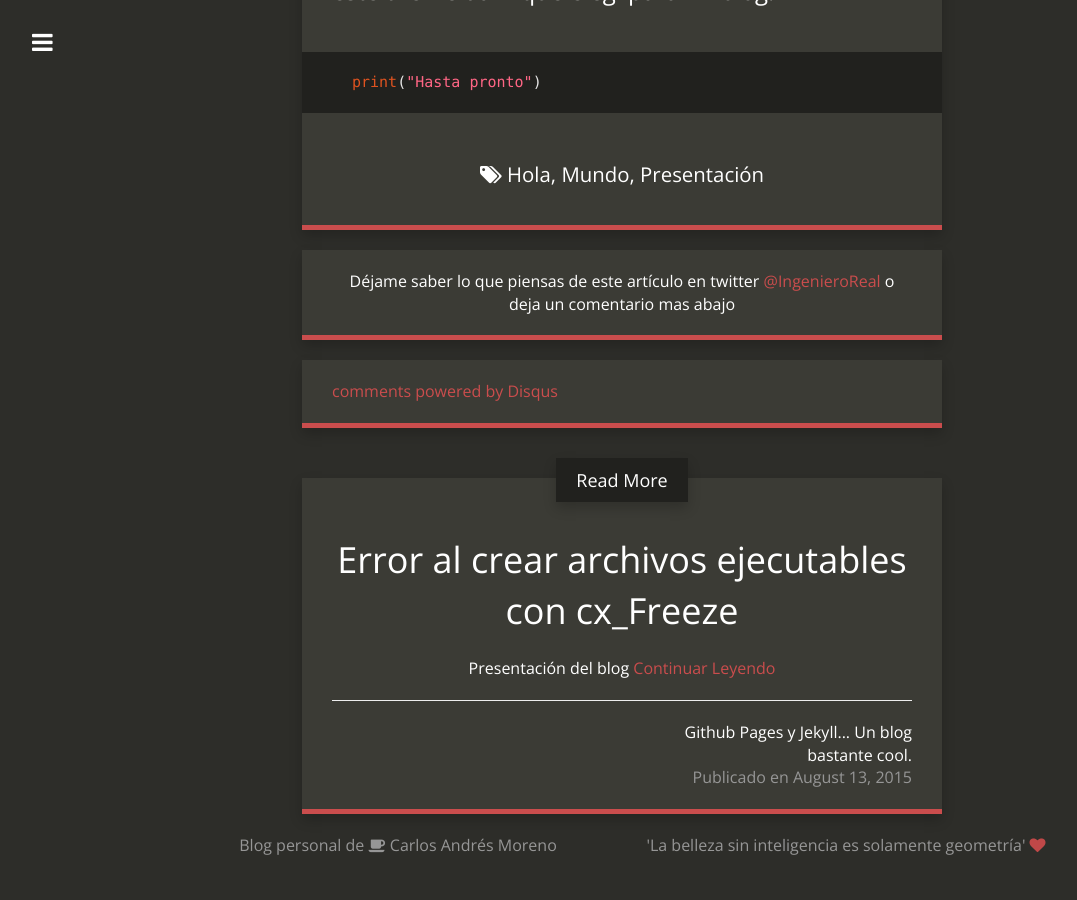
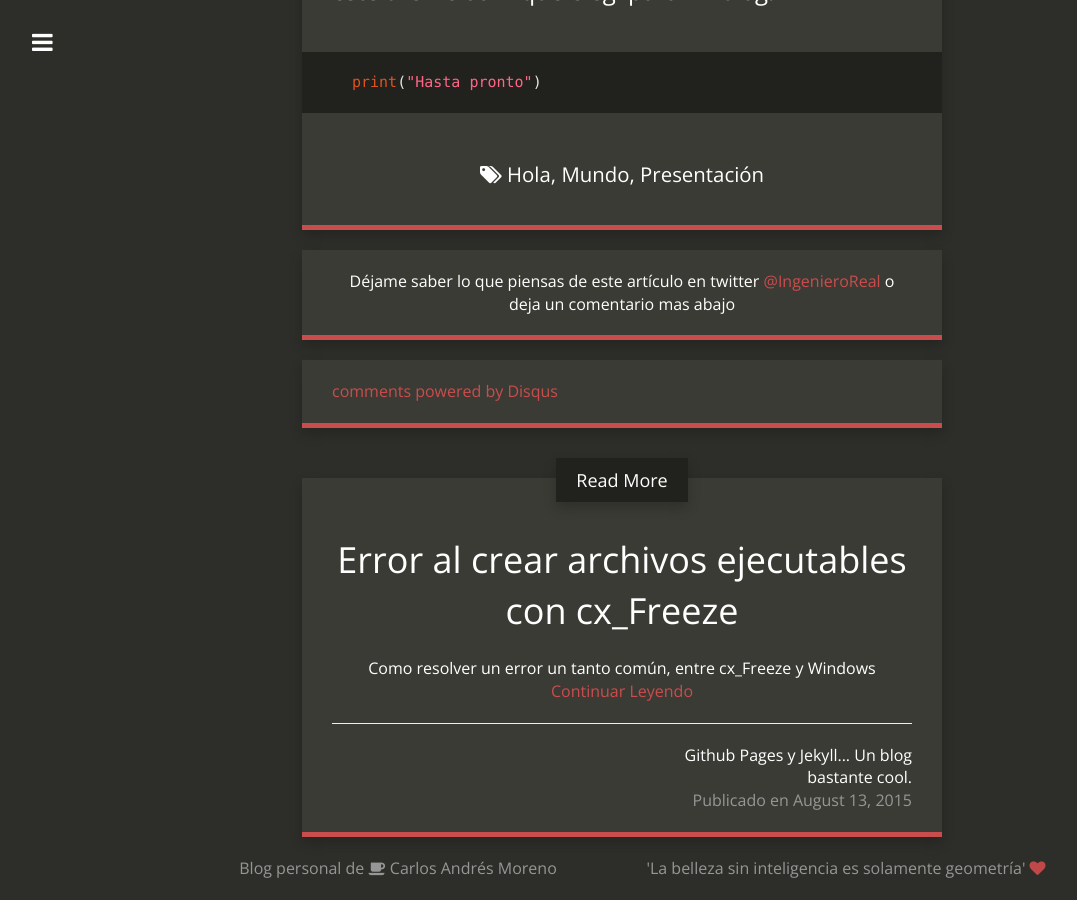
Before and after one commit to CarMoreno/carmoreno.github.io, a Jekyll site: the page built from _posts/2015-08-12-Hola-Mundo.md, in a window 1280 px wide and 900 px high, scrolled down 1402 px. Shown: the whole window, without its empty margins (18-1095 px from the left). Built offline with Jekyll 4.4.1, drawn with Linux system fonts in a browser that asks for light colours; nearby versions of some CDN libraries; Markdown is read by kramdown in place of the engine named in the settings; comment, search, counter and statistics services are not loaded; before the commit the page ends 2279 px from its top, so only the background shows below that.

Commit message:
Post 11, ediciones.

```diff
--- a/_posts/2015-12-04-AtributeError-Cx-Freeze-Fix-Up-Module.md
+++ b/_posts/2015-12-04-AtributeError-Cx-Freeze-Fix-Up-Module.md
@@ -3,7 +3,7 @@
 title:      Error al crear archivos ejecutables con cx_Freeze
 date:       2015-12-04 17:35:04
 author:     Carlos Andrés Moreno
-summary:    Presentación del blog
+summary:    Como resolver un error un tanto común, entre cx_Freeze y Windows
 thumbnail:  python
 categories: Blog
 tags:
@@ -62,7 +62,7 @@
 
 ![elección][6]
 
-Cabe agregar que mi máquina es de 32 bits, si la tuya es de 64 bits, descarga bien el archivo de 64 bits, o bien el de 32, para ambos funcionará.
+Como ya mencioné anteriormente, mi máquina es de 32 bits, si la tuya es de 64 bits, descarga bien el archivo de 64 bits, o bien el de 32, para ambos funcionará.
 
 Cuando lo hayas instalado abre tu cmd y coloca `pip install nombre_archivo.whl`, donde `nombre_archivo.whl`, será el archivo que te has descargado previamente. Espera a que se ejecute, lo que hará será compilar de `.whl` a `.py` y arreglará el bug que la librería presenta. Con esto, vuelve a repetir los pasos para generar el ejecutable, ya sabes: `python.exe exe.py build` dentro del directorio de tu aplicación. ¡Y listo, error solucionado!
 
```
